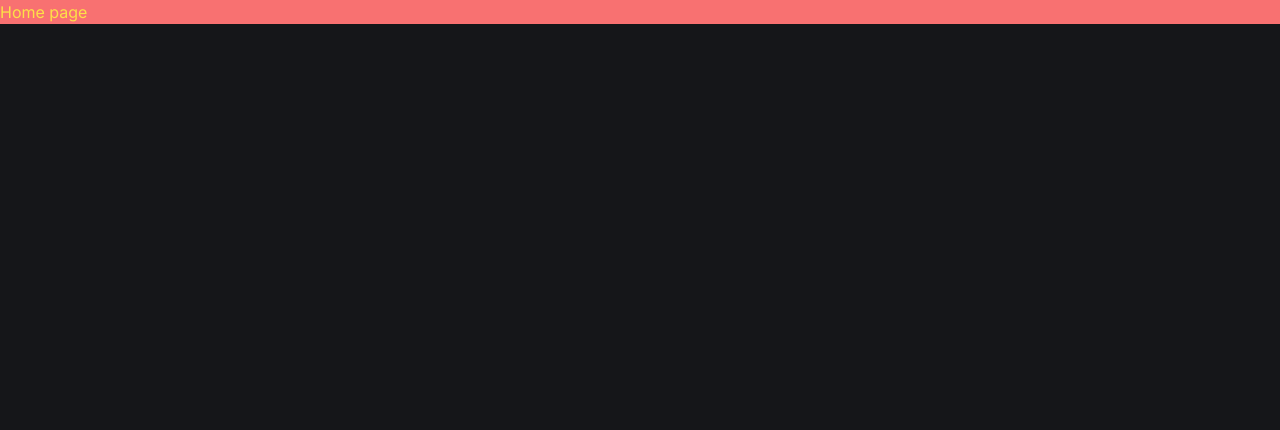
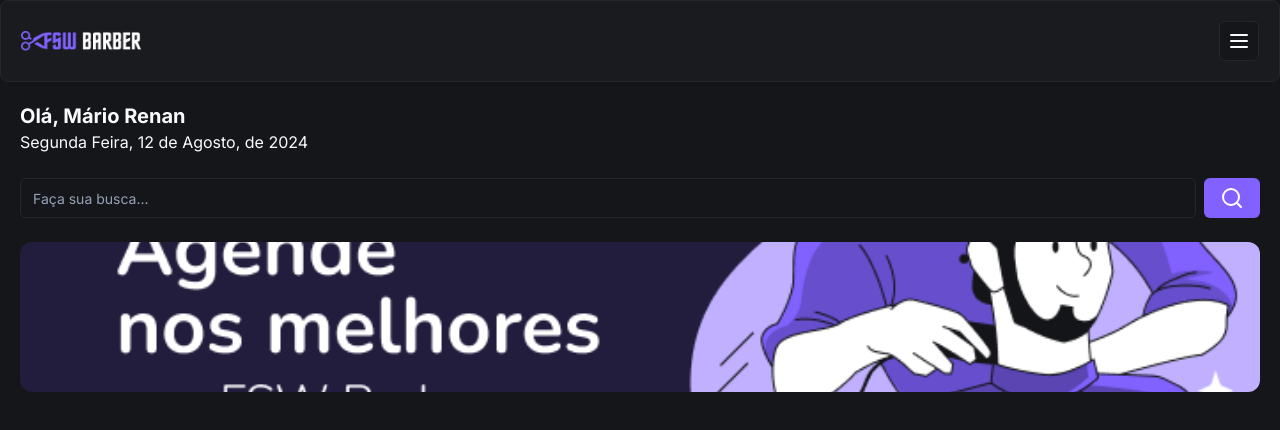
Before and after one commit to mariorenanofc/fsw-barber, a Next.js app: page / in a window 1280 px wide. Shown: the top 430 px of the page. Built offline with nearby package versions, Linux system fonts and the light colour scheme.

Commit message:
feat: add Header  component and Banner

```diff
--- /dev/null
+++ b/app/_components/header.tsx
@@ -0,0 +1,19 @@
+import Image from "next/image"
+import { Card, CardContent } from "./ui/card"
+import { Button } from "./ui/button"
+import { MenuIcon } from "lucide-react"
+
+const Header = () => {
+  return (
+    <Card>
+      <CardContent className="flex flex-row items-center justify-between p-5">
+        <Image src="/logo.png" alt="Exu Barberaria" height={18} width={120} />
+        <Button size="icon" variant="outline">
+          <MenuIcon />
+        </Button>
+      </CardContent>
+    </Card>
+  )
+}
+
+export default Header
--- /dev/null
+++ b/app/_components/ui/card.tsx
@@ -0,0 +1,79 @@
+import * as React from "react"
+
+import { cn } from "@/app/_lib/utils"
+
+const Card = React.forwardRef<
+  HTMLDivElement,
+  React.HTMLAttributes<HTMLDivElement>
+>(({ className, ...props }, ref) => (
+  <div
+    ref={ref}
+    className={cn(
+      "rounded-lg border bg-card text-card-foreground shadow-sm",
+      className,
+    )}
+    {...props}
+  />
+))
+Card.displayName = "Card"
+
+const CardHeader = React.forwardRef<
+  HTMLDivElement,
+  React.HTMLAttributes<HTMLDivElement>
+>(({ className, ...props }, ref) => (
+  <div
+    ref={ref}
+    className={cn("flex flex-col space-y-1.5 p-6", className)}
+    {...props}
+  />
+))
+CardHeader.displayName = "CardHeader"
+
+const CardTitle = React.forwardRef<
+  HTMLParagraphElement,
+  React.HTMLAttributes<HTMLHeadingElement>
+>(({ className, ...props }, ref) => (
+  <h3
+    ref={ref}
+    className={cn(
+      "text-2xl font-semibold leading-none tracking-tight",
+      className,
+    )}
+    {...props}
+  />
+))
+CardTitle.displayName = "CardTitle"
+
+const CardDescription = React.forwardRef<
+  HTMLParagraphElement,
+  React.HTMLAttributes<HTMLParagraphElement>
+>(({ className, ...props }, ref) => (
+  <p
+    ref={ref}
+    className={cn("text-sm text-muted-foreground", className)}
+    {...props}
+  />
+))
+CardDescription.displayName = "CardDescription"
+
+const CardContent = React.forwardRef<
+  HTMLDivElement,
+  React.HTMLAttributes<HTMLDivElement>
+>(({ className, ...props }, ref) => (
+  <div ref={ref} className={cn("p-6 pt-0", className)} {...props} />
+))
+CardContent.displayName = "CardContent"
+
+const CardFooter = React.forwardRef<
+  HTMLDivElement,
+  React.HTMLAttributes<HTMLDivElement>
+>(({ className, ...props }, ref) => (
+  <div
+    ref={ref}
+    className={cn("flex items-center p-6 pt-0", className)}
+    {...props}
+  />
+))
+CardFooter.displayName = "CardFooter"
+
+export { Card, CardHeader, CardFooter, CardTitle, CardDescription, CardContent }
--- /dev/null
+++ b/app/_components/ui/input.tsx
@@ -0,0 +1,25 @@
+import * as React from "react"
+
+import { cn } from "@/app/_lib/utils"
+
+export interface InputProps
+  extends React.InputHTMLAttributes<HTMLInputElement> {}
+
+const Input = React.forwardRef<HTMLInputElement, InputProps>(
+  ({ className, type, ...props }, ref) => {
+    return (
+      <input
+        type={type}
+        className={cn(
+          "flex h-10 w-full rounded-md border border-input bg-background px-3 py-2 text-sm ring-offset-background file:border-0 file:bg-transparent file:text-sm file:font-medium placeholder:text-muted-foreground focus-visible:outline-none focus-visible:ring-2 focus-visible:ring-ring focus-visible:ring-offset-2 disabled:cursor-not-allowed disabled:opacity-50",
+          className,
+        )}
+        ref={ref}
+        {...props}
+      />
+    )
+  },
+)
+Input.displayName = "Input"
+
+export { Input }
--- a/app/page.tsx
+++ b/app/page.tsx
@@ -1,7 +1,34 @@
+import { SearchIcon } from "lucide-react"
+import Header from "./_components/header"
+import { Button } from "./_components/ui/button"
+import { Input } from "./_components/ui/input"
+import Image from "next/image"
+
 const Home = () => {
   return (
-    <h1 className="w-full text-yellow-300 mb-5 bg-red-400">Home page</h1>
+    <div>
+      <Header />
+      <div className="p-5">
+        <h2 className="text-xl font-bold">Olá, Mário Renan</h2>
+        <p>Segunda Feira, 12 de Agosto, de 2024</p>
+
+        <div className="mt-6 flex items-center gap-2">
+          <Input placeholder="Faça sua busca..." />
+          <Button>
+            <SearchIcon />
+          </Button>
+        </div>
+        <div className="relative mt-6 h-[150px] w-full">
+          <Image
+            src="/banner-01.png"
+            fill
+            className="rounded-xl object-cover"
+            alt="Agente nos melhores com FSW Barber"
+          />
+        </div>
+      </div>
+    </div>
   )
 }
 
-export default Home;
+export default Home
```
Also changed, not shown: public/banner-01.png (added), public/logo.png (added).
